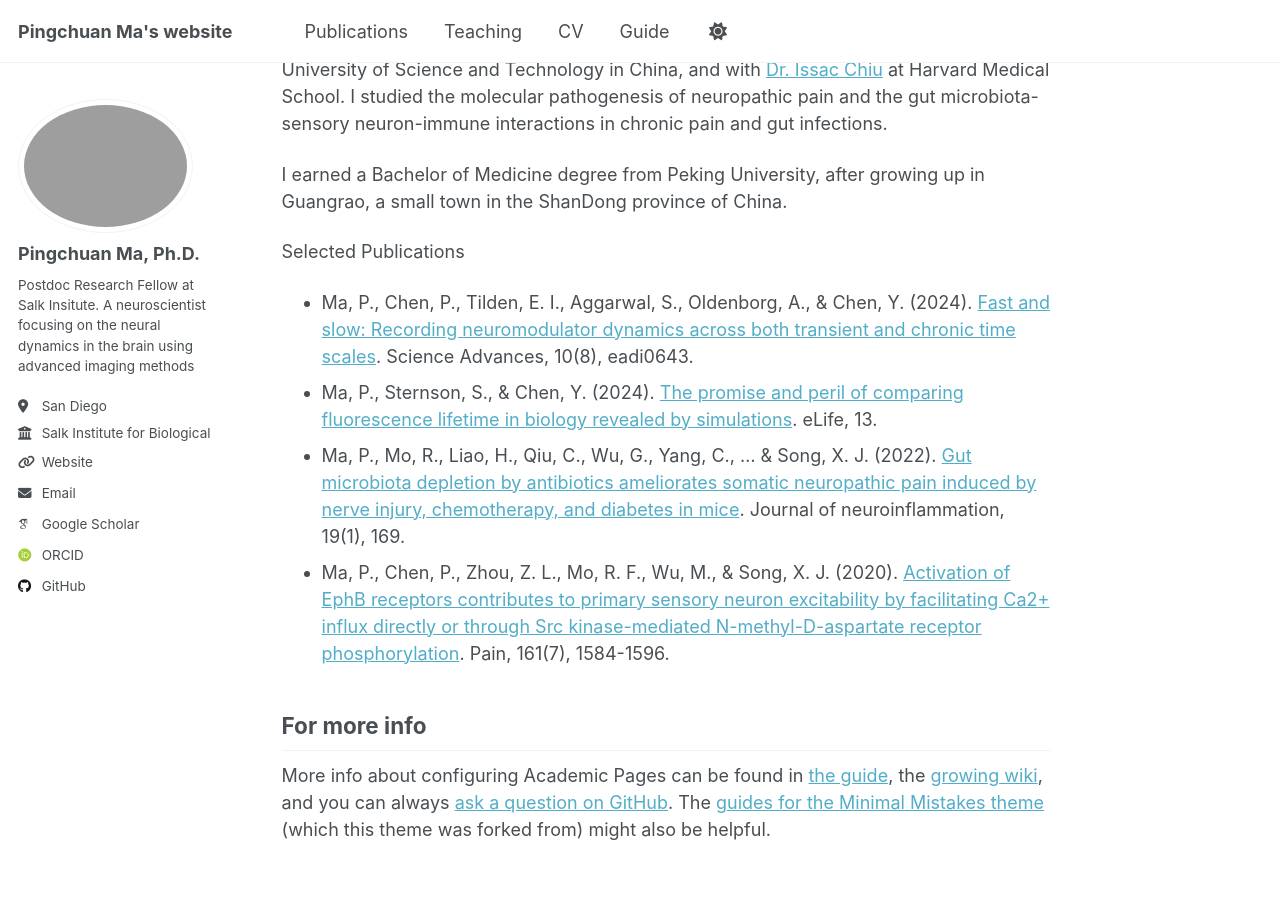
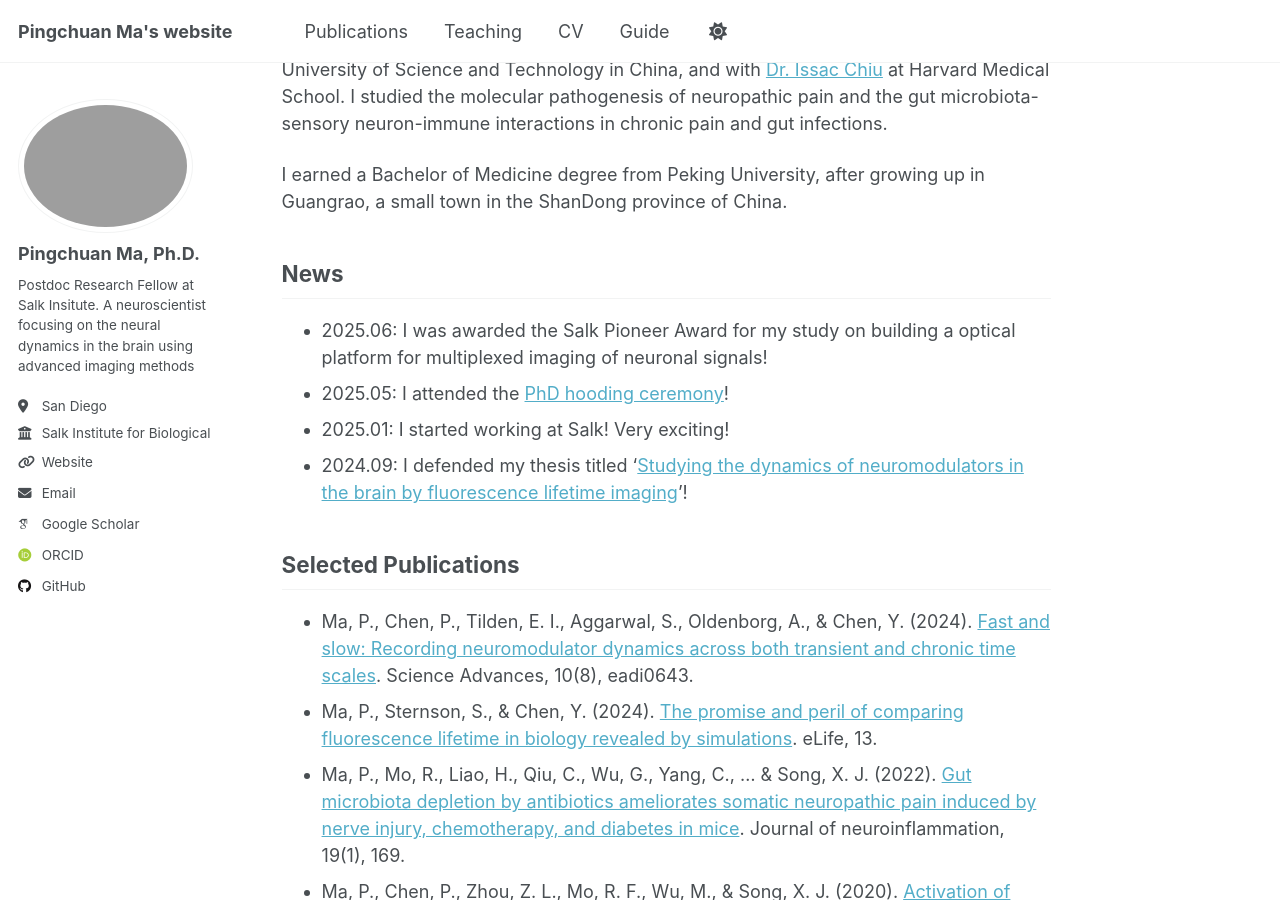
Before and after one commit to pcmaaaaa/pcmaaaaa.github.io, a Jekyll site: the page built from _pages/about.md, in a window 1280 px wide and 900 px high, scrolled down 479 px. Built offline with Jekyll 4.4.1, drawn with Linux system fonts in a browser that asks for light colours; some web fonts are replaced; a script that is not in the unit is left out.

Commit message:
Update about.md

```diff
--- a/_pages/about.md
+++ b/_pages/about.md
@@ -17,7 +17,15 @@ Prior to my Ph.D., I worked with [Dr. Xue-Jun Song](https://www.sustech.edu.cn/e
 
 I earned a Bachelor of Medicine degree from Peking University, after growing up in Guangrao, a small town in the ShanDong province of China.
 
+News
+------
+- 2025.06: I was awarded the Salk Pioneer Award for my study on building a optical platform for multiplexed imaging of neuronal signals!
+- 2025.05: I attended the [PhD hooding ceremony](https://sites.wustl.edu/yaochenlab/congratulations-pingchuan/)!
+- 2025.01: I started working at Salk! Very exciting!
+- 2024.09: I defended my thesis titled '[Studying the dynamics of neuromodulators in the brain by fluorescence lifetime imaging](https://www.proquest.com/openview/9797c3425e3ddc69575d630d10992516/1?pq-origsite=gscholar&cbl=18750&diss=y)'!
+
 Selected Publications
+------
 - Ma, P., Chen, P., Tilden, E. I., Aggarwal, S., Oldenborg, A., & Chen, Y. (2024). [Fast and slow: Recording neuromodulator dynamics across both transient and chronic time scales](https://www.science.org/doi/full/10.1126/sciadv.adi0643). Science Advances, 10(8), eadi0643.
 - Ma, P., Sternson, S., & Chen, Y. (2024). [The promise and peril of comparing fluorescence lifetime in biology revealed by simulations](https://elifesciences.org/reviewed-preprints/101559v1). eLife, 13.
 - Ma, P., Mo, R., Liao, H., Qiu, C., Wu, G., Yang, C., ... & Song, X. J. (2022). [Gut microbiota depletion by antibiotics ameliorates somatic neuropathic pain induced by nerve injury, chemotherapy, and diabetes in mice](https://link.springer.com/article/10.1186/s12974-022-02523-w). Journal of neuroinflammation, 19(1), 169.
```
